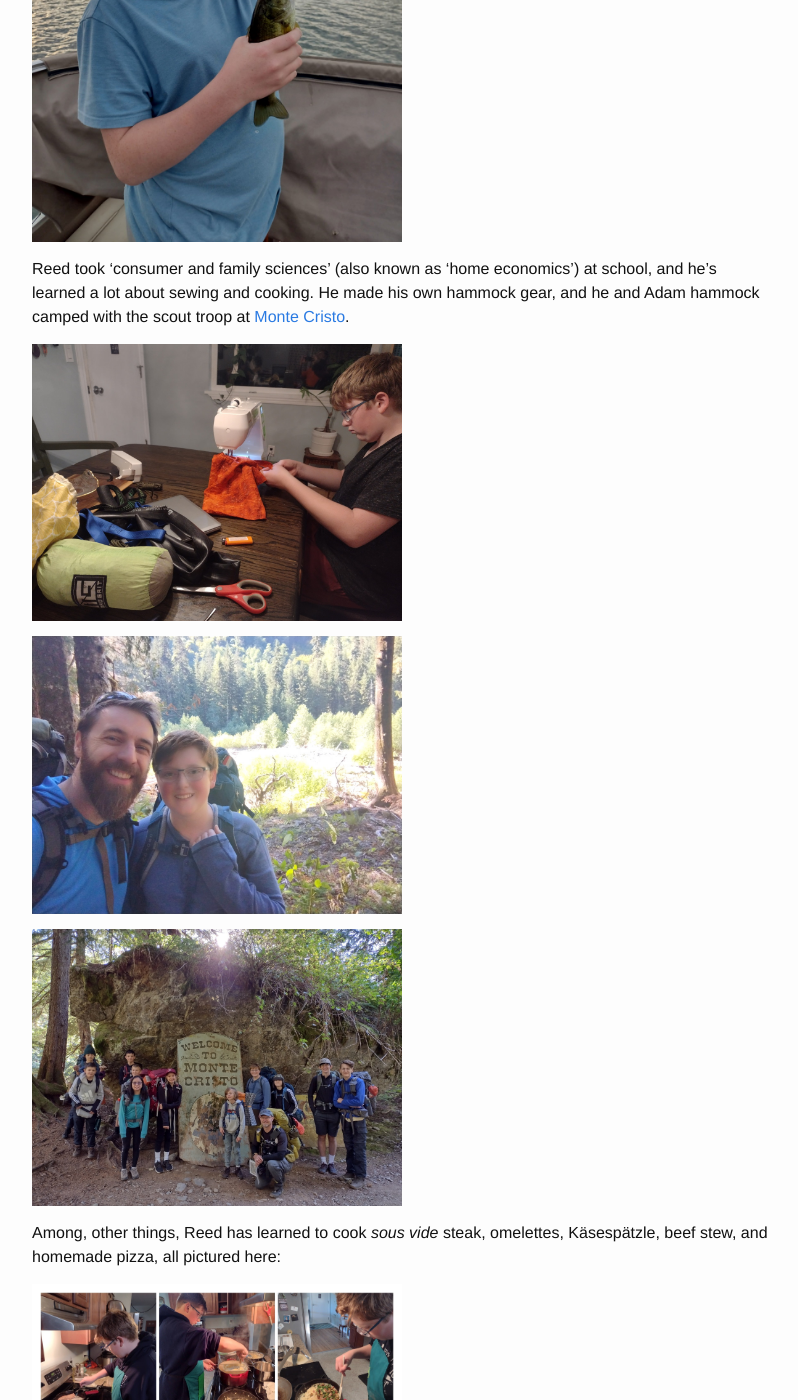
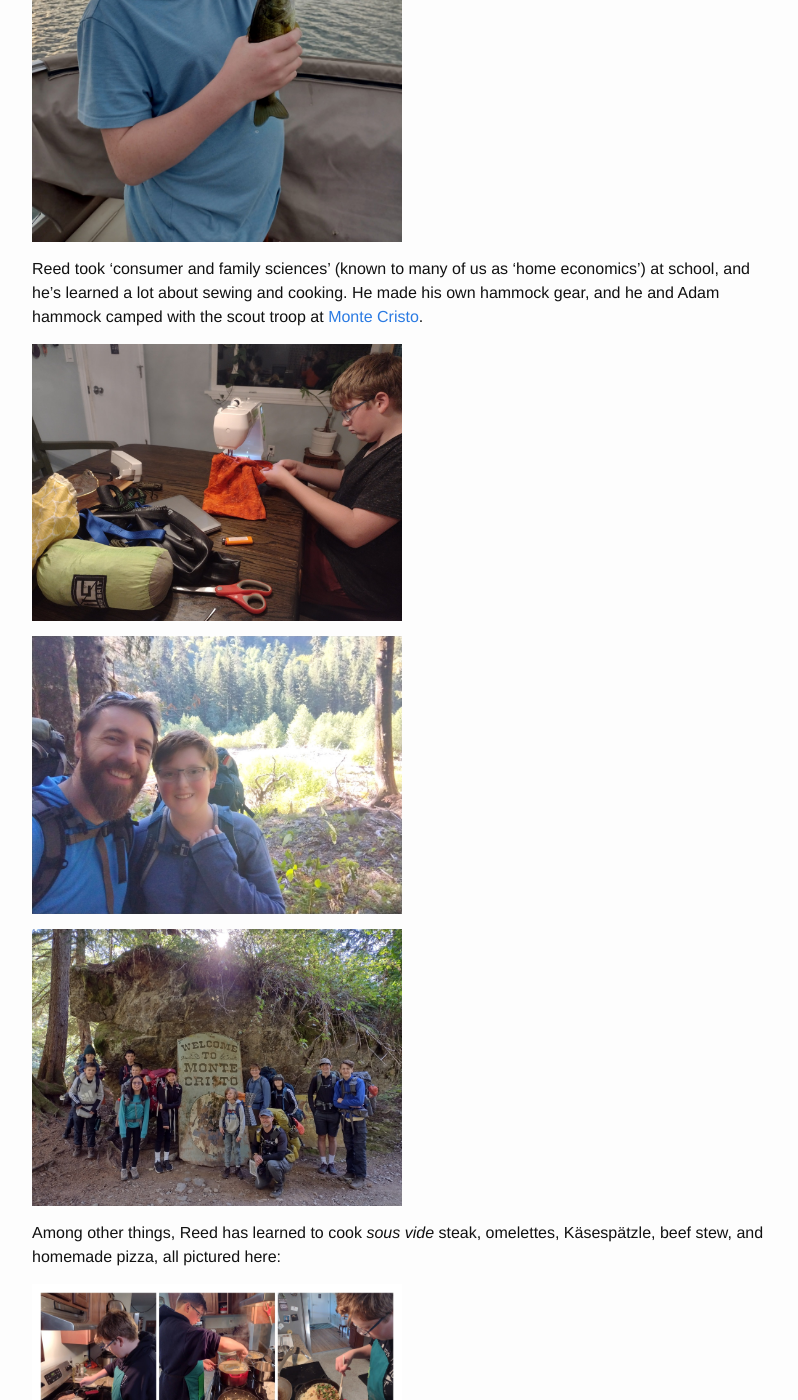
Before and after one commit to aeshirey/family, a Jekyll site: the page built from index.html, in a window 1280 px wide and 1400 px high, scrolled down 6215 px. Shown: the whole window, without its empty margins (238-1036 px from the left). Built offline with Jekyll 4.4.1, drawn with Linux system fonts in a browser that asks for light colours; some of the changed text lies outside the part shown.

Commit message:
Update 2022-12-25-2022-in-review.markdown

```diff
--- a/_posts/2022-12-25-2022-in-review.markdown
+++ b/_posts/2022-12-25-2022-in-review.markdown
@@ -53,7 +53,7 @@ Meanwhile, Reed earned his fishing merit badge which included doing a lot of fis
 
 [<img alt="Reed fish" src="media/2022/reed fish.jpg" width="50%" />](media/2022/reed fish.jpg)
 
-Reed took 'consumer and family sciences' (also known as 'home economics') at school, and he's learned a lot about sewing and cooking. He made his own hammock gear, and he and Adam hammock camped with the scout troop at [Monte Cristo](https://www.wta.org/go-hiking/hikes/monte-cristo-143).
+Reed took 'consumer and family sciences' (known to many of us as 'home economics') at school, and he's learned a lot about sewing and cooking. He made his own hammock gear, and he and Adam hammock camped with the scout troop at [Monte Cristo](https://www.wta.org/go-hiking/hikes/monte-cristo-143).
 
 [<img alt="Reed hammock gear" src="media/2022/reed hammock gear.jpg" width="50%" />](media/2022/reed hammock gear.jpg)
 
```
Also changed, not shown: other parts of _posts/2022-12-25-2022-in-review.markdown (+2 -2 lines).
